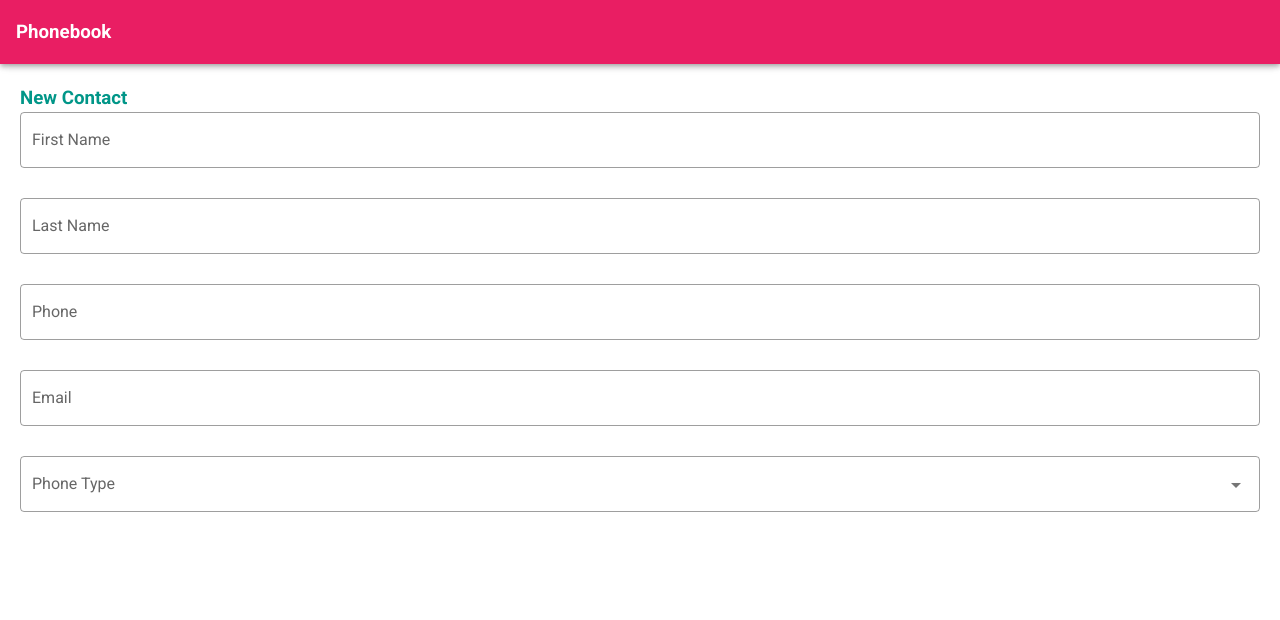
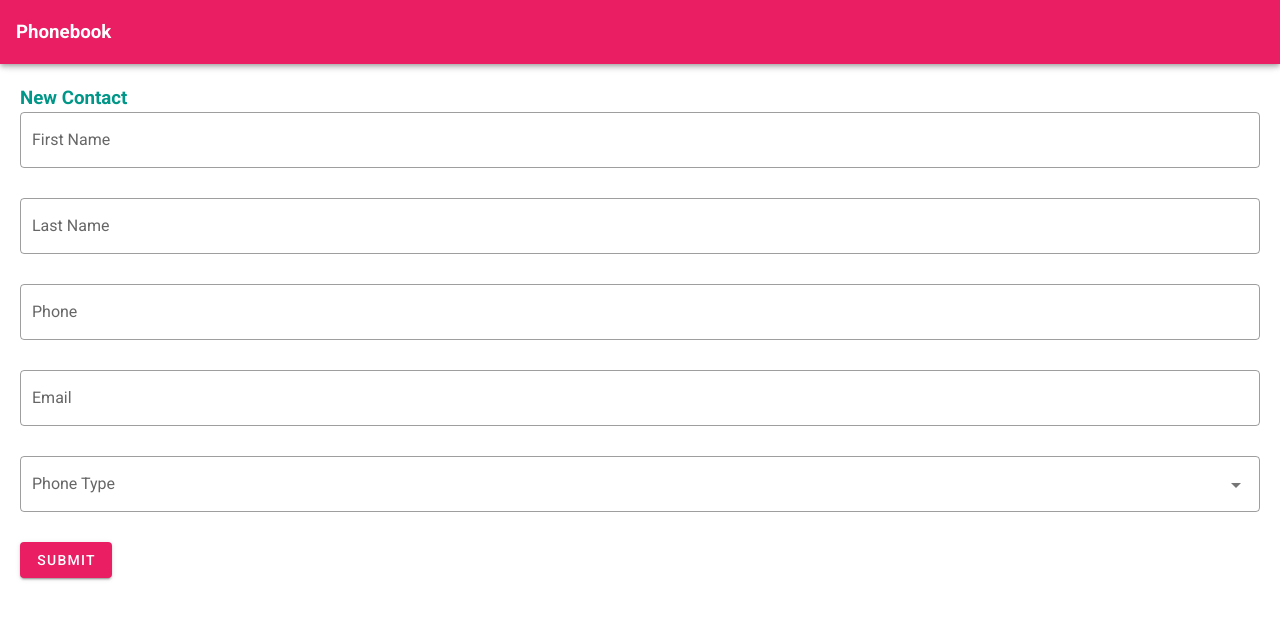
Before and after one commit to gwynnemeeks/phonebook, a Vue app: page / in a window 1280 px wide. Shown: the top 620 px of the page. Built offline with nearby package versions, Linux system fonts and the light colour scheme.

Commit message:
components added

```diff
--- a/src/components/ContactForm.vue
+++ b/src/components/ContactForm.vue
@@ -13,6 +13,8 @@
         :items="phoneTypeOptions"
         v-model="form.type"
       />
+      <v-btn type="submit" color="pink" dark>Submit</v-btn>
+      <v-form @submit.prevent="handleSubmit"></v-form>
     </v-form>
   </div>
 </template>
@@ -31,6 +33,11 @@
       phoneTypeOptions: ["Home", "Cell", "Office"],
     };
   },
+  methods: {
+    handleSubmit() {
+      console.log(this.form);
+    },
+  },
 };
 </script>
 
```
